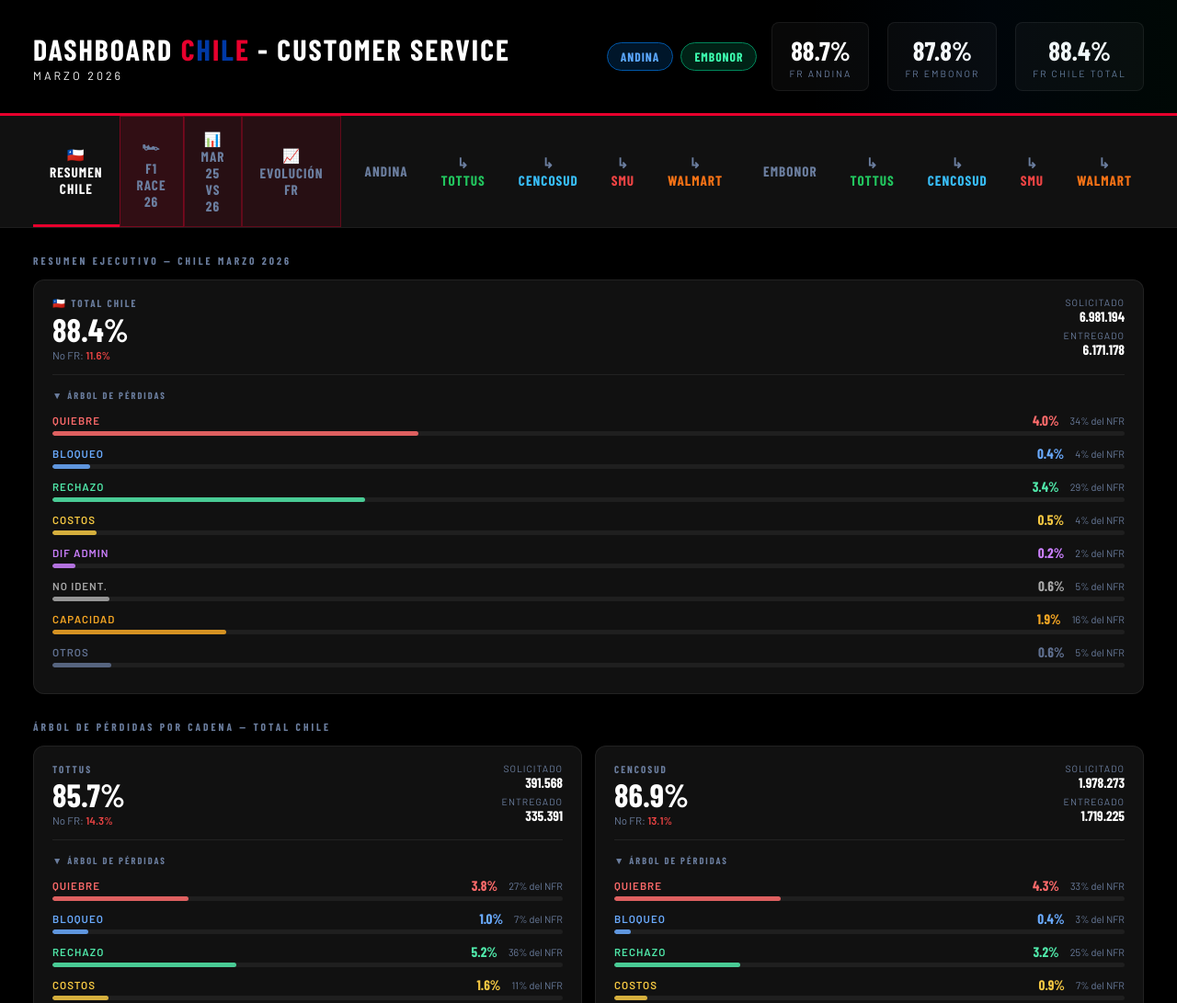
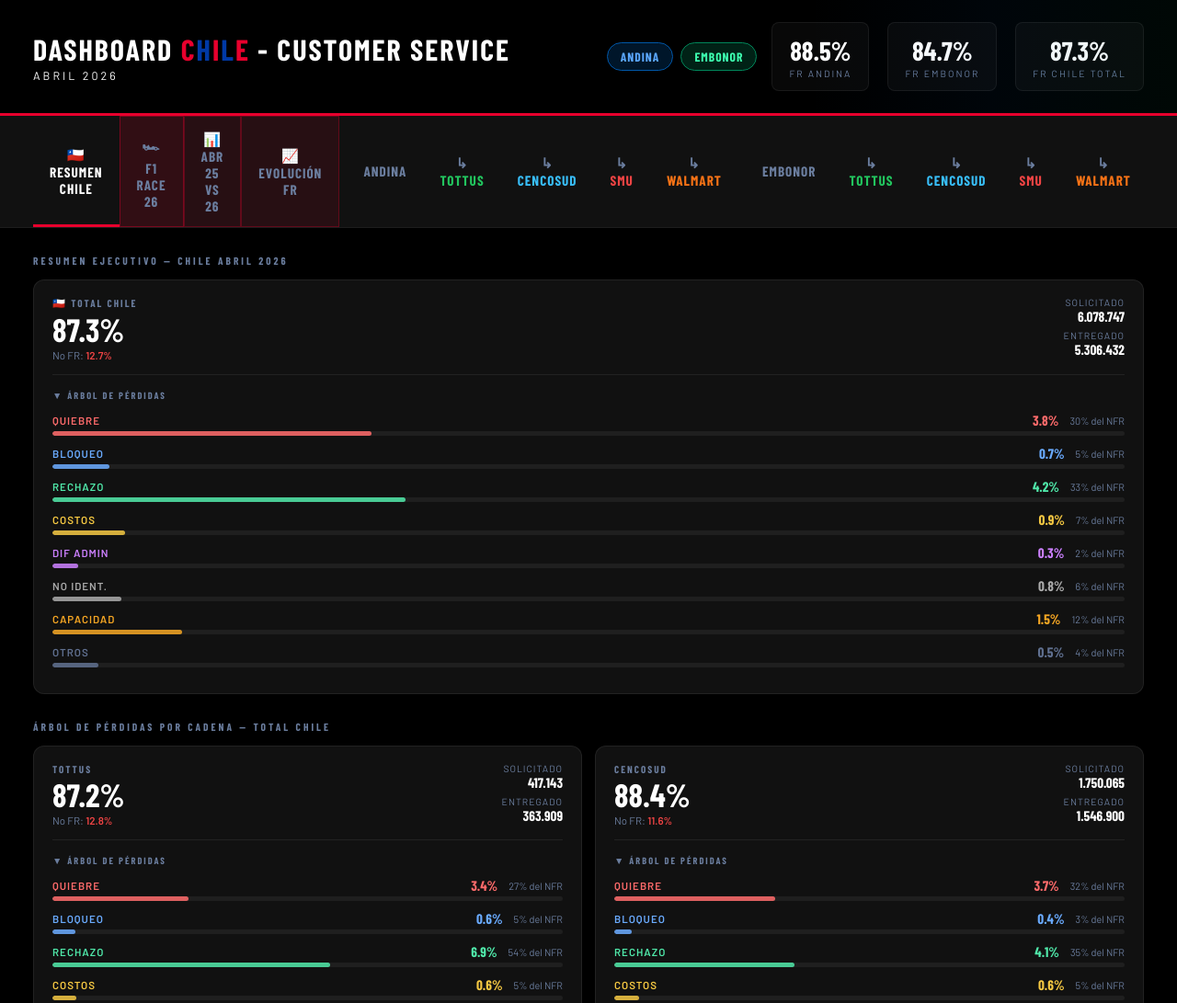
Before and after one commit to nicolasmiatello/cs-dashboard-chile, a plain HTML site: page index.html in a window 1280 px wide. Shown: the top 1091 px of the page at 92% size. Drawn offline with nearby package versions, Linux system fonts and the light colour scheme; a web font is replaced by a local one.

Commit message:
Update index.html

```diff
--- a/index.html
+++ b/index.html
@@ -165,7 +165,7 @@
 <div class="header">
   <div class="header-title">
     <h1>Dashboard <span class="chile"><span class="ch-r">C</span><span class="ch-b">h</span><span class="ch-r">i</span><span class="ch-b">l</span><span class="ch-r">e</span></span> - Customer Service</h1>
-    <p style="color:var(--white)">Marzo 2026</p>
+    <p style="color:var(--white)">Abril 2026</p>
   </div>
   <div style="display:flex;align-items:center;gap:16px">
     <div class="bottler-pills">
@@ -183,7 +183,7 @@
 <div class="nav">
   <button class="nav-btn active" onclick="showPanel('resumen',this)">🇨🇱 Resumen Chile</button>
   <button class="nav-btn" onclick="showPanel('race',this);setTimeout(()=>{if(window._raceStart)window._raceStart();},100)" style="background:rgba(232,0,45,0.15);border:1px solid rgba(232,0,45,0.4);font-weight:900;letter-spacing:1px">🏎 F1 Race 26</button>
-  <button class="nav-btn" onclick="showPanel('comparativo',this);setTimeout(()=>{if(window._compChartDraw)window._compChartDraw();},50)" style="background:rgba(232,0,45,0.1);border:1px solid rgba(232,0,45,0.3)">📊 Mar 25 vs 26</button>
+  <button class="nav-btn" onclick="showPanel('comparativo',this);setTimeout(()=>{if(window._compChartDraw)window._compChartDraw();},50)" style="background:rgba(232,0,45,0.1);border:1px solid rgba(232,0,45,0.3)">📊 Abr 25 vs 26</button>
   <button class="nav-btn" onclick="showPanel('evolucion',this);setTimeout(()=>{if(window._evoDrawChart)window._evoDrawChart();},80)" style="background:rgba(232,0,45,0.1);border:1px solid rgba(232,0,45,0.3)">📈 Evolución FR</button>
   <div class="nav-sep"></div>
   <button class="nav-btn" onclick="showPanel('andina',this)">Andina</button>
@@ -227,7 +227,7 @@
 // Andina categories: Gaseosas=SSD, Aguas=Aguas, Jugos=Jugos, Isotónicos=Hidratantes, Energética=Energéticos
 
 const ANDINA = {
-  // Marzo 2026 — sol=CANTIDAD CF, rec=VENTA CF
+  // Abril 2026 — sol=CANTIDAD CF, rec=VENTA CF
   TOTTUS: {
     'Gaseosas':   { sol: 174166+51910,  rec: 155642+40037, causes: [0,0,0,0,0,0] }, // SSD Colas + SSD Sabores
     'Aguas':      { sol: 53380+16238,   rec: 49092+14856,  causes: [0,0,0,0,0,0] }, // Aguas Plain + Aguas Sab
@@ -261,35 +261,34 @@
 // Embonor: causes stored as percentages of Solicitadas
 // [sol, rec, %Quiebre, %Bloqueo, %Rechazo, %Costos, %Eliminado, %NoId]
 const EMBONOR_RAW = {
-  // Marzo 2026 — sol=CJ Solicitadas, rec=CJ Entregadas, causas en %
-  // [sol, rec, %Quiebre, %Bloqueo, %Rechazo, %Costos, %Eliminado, %NoId]
+  // Abril 2026 — [sol, rec, %Quiebre, %Bloqueo, %Rechazo, %Costos, %Eliminado, %NoId]
   TOTTUS: {
-    'Gaseosas':   [47430,  42362,  2.50, 1.30, 3.40, 0.40, 0.30, 2.80],
-    'Aguas':      [18051,  16240,  4.20, 3.00, 1.10, 0.10, 0.00, 1.60],
-    'Jugos':      [ 7782,   5602,  6.50, 5.60, 7.80, 5.10, 0.10, 2.90],
-    'Isotónicos': [ 3759,   3449,  4.70, 0.00, 2.40, 0.00, 0.00, 1.10],
-    'Energética': [ 1313,   1271,  0.00, 0.00, 2.20, 0.00, 0.00, 1.00],
+    'Gaseosas':   [ 52171,  44869,  1.90, 0.70, 8.60, 1.40, 0.70, 0.70],
+    'Aguas':      [ 16694,  15311,  1.70, 2.50, 2.50, 0.50, 0.00, 1.10],
+    'Jugos':      [ 12104,   9368,  6.70, 1.90,13.00, 0.20, 0.10, 0.70],
+    'Isotónicos': [  4034,   3532,  8.00, 0.00, 0.90, 3.20, 0.00, 0.30],
+    'Energética': [  1313,   1240,  1.00, 1.80, 2.20, 0.00, 0.00, 0.60],
   },
   CENCOSUD: {
-    'Gaseosas':   [291233, 262107,  2.60, 0.30, 3.30, 0.40, 0.00, 1.50],
-    'Aguas':      [168435, 145523,  5.90, 0.60, 2.10, 1.00, 0.00, 1.90],
-    'Jugos':      [ 59071,  46826,  3.20, 4.60, 8.30, 1.80, 1.80, 1.50],
-    'Isotónicos': [ 22478,  17833,  3.40, 0.20, 2.60,12.10, 0.00, 1.30],
-    'Energética': [  8380,   7691,  0.40, 0.00, 2.70, 0.10, 0.00, 1.70],
+    'Gaseosas':   [322531, 271260,  2.90, 0.70, 5.80, 1.10, 0.20, 1.80],
+    'Aguas':      [124712, 107156,  4.60, 0.40, 3.30, 0.40, 0.10, 1.20],
+    'Jugos':      [ 81880,  67085,  3.60, 1.80, 6.80, 1.00, 0.10, 2.20],
+    'Isotónicos': [ 16587,  13428,  8.60, 0.00, 4.40, 1.30, 0.00, 1.70],
+    'Energética': [  7337,   6689,  1.20, 1.20, 4.10, 0.10, 0.00, 1.10],
   },
   SMU: {
-    'Gaseosas':   [ 58982,  41241,  1.60,12.50,13.50, 0.00, 1.30, 0.30],
-    'Aguas':      [440808, 395646,  3.10, 0.60, 3.60, 0.10, 0.30, 1.00],
-    'Jugos':      [123106, 111039,  3.10, 0.00, 4.50, 0.00, 0.40, 0.50],
-    'Isotónicos': [  9924,   9155,  0.30, 0.00, 4.60, 0.30, 0.30, 1.00],
-    'Energética': [ 22119,  20035,  4.30, 0.10, 2.60, 0.20, 0.40, 0.40],
+    'Gaseosas':   [326419, 285357,  2.60, 1.50, 4.30, 1.00, 0.30, 1.50],
+    'Aguas':      [ 76736,  66729,  1.60, 0.00, 8.20, 0.30, 0.10, 1.30],
+    'Jugos':      [ 46792,  34251,  1.40,12.20, 9.20, 0.40, 0.60, 0.90],
+    'Isotónicos': [ 16040,  14007,  1.60, 0.00, 5.50, 1.80, 0.50, 1.90],
+    'Energética': [  6544,   5916,  0.00, 0.00, 3.70, 2.10, 0.20, 2.60],
   },
   WALMART: {
-    'Gaseosas':   [199709, 150675, 15.60, 0.00, 4.40, 0.10, 1.30, 1.20],
-    'Aguas':      [499508, 462023,  0.90, 0.00, 2.30, 0.70, 0.70, 1.10],
-    'Jugos':      [181863, 161377,  5.00, 1.00, 2.10, 0.40, 0.20, 1.00],
-    'Isotónicos': [ 11807,  11144,  0.80, 0.00, 2.80, 0.00, 0.10, 1.20],
-    'Energética': [ 43058,  37457,  7.60, 0.10, 2.90, 0.00, 0.10, 0.90],
+    'Gaseosas':   [419040, 372369,  0.80, 0.00, 3.40, 2.50, 0.40, 1.60],
+    'Aguas':      [146840, 129537,  3.60, 0.20, 2.60, 0.80, 0.80, 1.50],
+    'Jugos':      [234096, 170321, 10.10, 4.30, 4.20, 1.60, 2.50, 2.10],
+    'Isotónicos': [ 28080,  23228,  7.90, 0.00, 2.30, 2.50, 0.50, 1.90],
+    'Energética': [ 10059,   9192,  0.90, 1.40, 3.20, 0.00, 0.20, 1.40],
   },
 };
 
@@ -313,34 +312,34 @@
 // Andina causes: Quiebre, Bloqueo(=Capacidad), Rechazo(=Retorno), Costos(=DifPrecio), Eliminado(=DifADM), NoId(=Otros)
 // Original indices: [Venta, Cant, Quiebre, Capacidad, DifADM, DifPrecio, Retorno, Otros]
 const ANDINA_RAW_ORIG = {
-  // Marzo 2026 — [sol, rec, %Quiebre, %Capacidad, %DifADM, %DifPrecio, %Retorno, %Otros]
+  // Abril 2026 — [sol, rec, %Quiebre, %Capacidad, %DifADM, %DifPrecio, %Retorno, %Otros]
   TOTTUS: {
-    'Gaseosas':   [190285, 158378, 4.42, 2.14, 0.0,  2.26,  8.02, 0.21],
-    'Aguas':      [ 68794,  61004, 5.02, 1.72, 0.0,  0.0,   4.62, 0.28],
-    'Jugos':      [ 22615,  18277, 3.55, 1.54, 0.0, 14.12, 11.28, 0.07],
-    'Isotónicos': [ 11680,  10726, 3.62, 1.69, 0.0,  0.0,   2.86, 0.05],
-    'Energética': [ 19859,  18082, 1.83, 2.36, 0.0,  0.0,   4.85, 0.10],
+    'Gaseosas':   [195715,170893, 3.26, 1.52, 0.0,  0.20,  7.85, 0.13],
+    'Aguas':      [ 62724, 58178, 3.80, 1.10, 0.0,  0.00,  2.49, 0.05],
+    'Jugos':      [ 40645, 32622, 6.81, 0.81, 0.0,  0.00, 12.12, 0.00],
+    'Isotónicos': [ 14716, 12905, 9.71, 0.77, 0.0,  0.00,  1.83, 0.00],
+    'Energética': [ 17027, 14991, 7.48, 0.99, 0.0,  0.00,  3.49, 0.00],
   },
   CENCOSUD: {
-    'Gaseosas':   [823252, 718658, 3.96, 4.99, 0.0,  0.74,  2.90, 0.06],
-    'Aguas':      [392655, 345246, 4.80, 4.27, 0.0,  0.0,   2.86, 0.04],
-    'Jugos':      [131144, 101342,12.18, 5.03, 0.0,  0.91,  4.40, 0.03],
-    'Isotónicos': [ 27482,  24221, 4.04, 4.89, 0.0,  0.0,   2.64, 0.09],
-    'Energética': [ 54143,  49778, 1.57, 3.43, 0.0,  0.0,   2.68, 0.00],
+    'Gaseosas':   [735786,672205, 3.09, 2.60, 0.0,  0.12,  2.65, 0.00],
+    'Aguas':      [269837,245360, 4.16, 2.67, 0.0,  0.10,  2.02, 0.08],
+    'Jugos':      [126601,107463, 5.41, 2.48, 0.0,  0.90,  6.04, 0.00],
+    'Isotónicos': [ 23092, 19222, 9.94, 3.30, 0.0,  0.00,  3.38, 0.00],
+    'Energética': [ 41702, 37032, 5.54, 2.41, 0.0,  0.00,  3.09, 0.00],
   },
   SMU: {
-    'Gaseosas':   [716673, 636227, 3.14, 4.43, 0.0,  0.01,  3.62, 0.00],
-    'Aguas':      [218702, 190661, 5.52, 3.41, 0.0,  0.80,  3.04, 0.00],
-    'Jugos':      [112494,  92375, 8.60, 3.31, 0.06, 0.0,   5.81, 0.00],
-    'Isotónicos': [ 35820,  30776, 6.67, 3.21, 0.0,  0.0,   4.15, 0.00],
-    'Energética': [ 54209,  49482, 0.75, 5.28, 0.0,  0.0,   2.63, 0.00],
+    'Gaseosas':   [612486,543300, 5.23, 2.78, 0.0,  0.16,  3.06, 0.00],
+    'Aguas':      [157359,140093, 4.58, 2.89, 0.0,  0.97,  2.54, 0.00],
+    'Jugos':      [ 74742, 59154,11.48, 3.18, 0.0,  1.71,  4.43, 0.00],
+    'Isotónicos': [ 24594, 20512, 7.18, 3.77, 0.0,  0.18,  5.50, 0.00],
+    'Energética': [ 34758, 31614, 1.71, 3.98, 0.0,  0.00,  3.36, 0.00],
   },
   WALMART: {
-    'Gaseosas':   [1050962, 976891, 1.92, 2.92, 0.03, 0.0,   2.12, 0.03],
-    'Aguas':      [ 405948, 372161, 3.62, 3.00, 0.04, 0.62,  0.98, 0.05],
-    'Jugos':      [ 284922, 238989, 4.89, 3.79, 0.11, 0.0,   7.12, 0.01],
-    'Isotónicos': [  68918,  61829, 5.46, 3.45, 0.02, 0.0,   1.33, 0.00],
-    'Energética': [  71821,  67379, 0.84, 3.28, 0.01, 0.0,   2.00, 0.00],
+    'Gaseosas':   [868084,792297, 1.07, 3.84, 0.0,  0.37,  3.24, 0.02],
+    'Aguas':      [387633,336272, 5.49, 3.32, 0.11, 1.25,  2.88, 0.01],
+    'Jugos':      [304275,244948, 6.10, 4.50, 0.08, 0.39,  8.00, 0.00],
+    'Isotónicos': [ 60515, 50153, 9.59, 3.42, 0.0,  0.24,  3.65, 0.00],
+    'Energética': [ 76447, 66373, 6.58, 3.63, 0.06, 0.00,  2.37, 0.00],
   },
 };
 
@@ -698,7 +697,7 @@
   const causesA = adjustCauses(CAUSES.map((c,i) => totA.sol > 0 ? totA.causes[i]/totA.sol : 0), 1 - frA);
   const causesE = adjustCauses(CAUSES.map((c,i) => totE.sol > 0 ? totE.causes[i]/totE.sol : 0), 1 - frE);
 
-  let html = `<div class="sec-label">Resumen Ejecutivo — Chile Marzo 2026</div>`;
+  let html = `<div class="sec-label">Resumen Ejecutivo — Chile Abril 2026</div>`;
 
   // ── ÁRBOL TOTAL CHILE ──
   html += `<div style="margin-bottom:28px">`;
@@ -774,24 +773,24 @@
 
 // ─── DATA 2025 ENE ───────────────────────────────────────────────────────────
 const D25 = {
-  // Marzo 2025 — desde TOTAL_CHILE_2025.xlsx
-  CHILE:    { TOTAL:0.8770 },
-  ANDINA:   { TOTAL:0.8881 },
-  EMBONOR:  { TOTAL:0.8546 },
-  TOTTUS:   { TOTAL:0.8604, ANDINA:0.8683, EMBONOR:0.8324 },
-  CENCOSUD: { TOTAL:0.8562, ANDINA:0.8950, EMBONOR:0.7743 },
-  SMU:      { TOTAL:0.9011, ANDINA:0.9020, EMBONOR:0.8996 },
-  WALMART:  { TOTAL:0.8809, ANDINA:0.8793, EMBONOR:0.8843 },
+  // Abril 2025 — desde TOTAL_CHILE_2025.xlsx
+  CHILE:    { TOTAL:0.8654 },
+  ANDINA:   { TOTAL:0.8767 },
+  EMBONOR:  { TOTAL:0.8440 },
+  TOTTUS:   { TOTAL:0.8324, ANDINA:0.8452, EMBONOR:0.7874 },
+  CENCOSUD: { TOTAL:0.8963, ANDINA:0.9182, EMBONOR:0.8509 },
+  SMU:      { TOTAL:0.8860, ANDINA:0.8684, EMBONOR:0.9127 },
+  WALMART:  { TOTAL:0.8413, ANDINA:0.8584, EMBONOR:0.8096 },
 };
 const D26 = {
-  // Marzo 2026
-  CHILE:    { TOTAL:0.8838 },
-  ANDINA:   { TOTAL:0.8864 },
-  EMBONOR:  { TOTAL:0.8783 },
-  TOTTUS:   { TOTAL:0.8565, ANDINA:0.8507, EMBONOR:0.8799 },
-  CENCOSUD: { TOTAL:0.8686, ANDINA:0.8668, EMBONOR:0.8733 },
-  SMU:      { TOTAL:0.8794, ANDINA:0.8783, EMBONOR:0.8812 },
-  WALMART:  { TOTAL:0.9011, ANDINA:0.9120, EMBONOR:0.8790 },
+  // Abril 2026
+  CHILE:    { TOTAL:0.8729 },
+  ANDINA:   { TOTAL:0.8854 },
+  EMBONOR:  { TOTAL:0.8466 },
+  TOTTUS:   { TOTAL:0.8724, ANDINA:0.8753, EMBONOR:0.8610 },
+  CENCOSUD: { TOTAL:0.8839, ANDINA:0.9033, EMBONOR:0.8419 },
+  SMU:      { TOTAL:0.8725, ANDINA:0.8791, EMBONOR:0.8598 },
+  WALMART:  { TOTAL:0.8657, ANDINA:0.8781, EMBONOR:0.8408 },
 };
 
 // ─── RENDER COMPARATIVO ───────────────────────────────────────────────────────
@@ -871,12 +870,12 @@
         <div style="font-family:'Barlow Condensed',sans-serif;font-size:0.7rem;font-weight:700;letter-spacing:2px;text-transform:uppercase;color:var(--gray-500);margin-bottom:12px">${lbl}</div>
         <div style="display:flex;align-items:flex-end;gap:16px;margin-bottom:10px">
           <div>
-            <div style="font-size:0.6rem;color:var(--gray-500);text-transform:uppercase;letter-spacing:1px;margin-bottom:2px">MAR 2025</div>
+            <div style="font-size:0.6rem;color:var(--gray-500);text-transform:uppercase;letter-spacing:1px;margin-bottom:2px">ABR 2025</div>
             <div style="font-family:'Barlow Condensed',sans-serif;font-weight:900;font-size:2rem;color:var(--gray-400)">${fmtP(fr25)}</div>
           </div>
           <div style="color:var(--gray-600);font-size:1.2rem;margin-bottom:8px">→</div>
           <div>
-            <div style="font-size:0.6rem;color:var(--gray-500);text-transform:uppercase;letter-spacing:1px;margin-bottom:2px">MAR 2026</div>
+            <div style="font-size:0.6rem;color:var(--gray-500);text-transform:uppercase;letter-spacing:1px;margin-bottom:2px">ABR 2026</div>
             <div style="font-family:'Barlow Condensed',sans-serif;font-weight:900;font-size:2rem;color:var(--white)">${fmtP(fr26)}</div>
           </div>
         </div>
@@ -954,7 +953,7 @@
 
     const datasets = [
       {
-        label: 'Mar 2025',
+        label: 'Abr 2025',
         data: visChains.map(ch => +(D25[ch][dataKey]*100).toFixed(1)),
         backgroundColor: visChains.map(ch => CHAIN_COLORS[ch].light),
         borderColor: visChains.map(ch => CHAIN_COLORS[ch].solid),
@@ -963,7 +962,7 @@
         borderSkipped: false,
       },
       {
-        label: 'Mar 2026',
+        label: 'Abr 2026',
         data: visChains.map(ch => +(D26[ch][dataKey]*100).toFixed(1)),
         backgroundColor: visChains.map(ch => CHAIN_COLORS[ch].solid),
         borderColor: visChains.map(ch => CHAIN_COLORS[ch].solid),
@@ -1089,51 +1088,51 @@
 // ─── EVOLUCIÓN FILL RATE ─────────────────────────────────────────────────────
 function buildEvolucion() {
   const MESES_2025 = ['Ene','Feb','Mar','Abr','May','Jun','Jul','Ago','Sep','Oct','Nov','Dic'];
-  const MESES_2026 = ['Ene','Feb','Mar'];
+  const MESES_2026 = ['Ene','Feb','Mar','Abr'];
   // DATA: sol/rec mensuales 2025 para YTD acumulado correcto
   // y2026: sol/rec mensuales 2026 (agregar meses a medida que se cargan)
   const DATA = {
     CHILE:   {
       sol2025:[6111318.06,6037159.13,6772349.32,6051094.46,5329658.44,4742340.21,4848973.19,6015914.97,6301720.38,6758869.58,6688919.49,7703950.76],
       rec2025:[5212616.35,5226711.95,5939398.69,5236563.58,4697969.31,4133420.7,4348970.58,5208492.08,5438669.94,5700137.94,5771440.54,6832413.86],
-      sol2026:[7705186,6741510,6989778], rec2026:[6318085,5903506,6177576], // Andina+Embonor
-      y2026:[0.820,0.8757,0.8838]
+      sol2026:[7705186,6741510,6989778,6078747], rec2026:[6318085,5903506,6177576,5306432], // Andina+Embonor
+      y2026:[0.820,0.8757,0.8838,0.8729]
     },
     ANDINA:  {
       sol2025:[3629807.06,3580887.13,4528328.32,3955907.46,3593653.44,3003493.21,3030156.19,4055184.97,4100441.38,4546555.58,4677913.49,4955984.76],
       rec2025:[3170311.35,3114137.95,4021644.69,3468143.58,3171230.31,2631062.45,2724606.58,3575968.08,3533189.94,3812082.94,4000677.54,4406760.86],
-      sol2026:[4745602,4154727,4770962], rec2026:[3981333,3629647,4228880],
-      y2026:[0.839,0.8736,0.8864]
+      sol2026:[4745602,4154727,4770962,4128738], rec2026:[3981333,3629647,4228880,3655587],
+      y2026:[0.839,0.8736,0.8864,0.8854]
     },
     EMBONOR: {
       sol2025:[2481511,2456272,2244021,2095187,1736005,1738847,1818817,1960730,2201279,2212314,2011006,2747966],
       rec2025:[2042305,2112574,1917754,1768420,1526739,1502358.25,1624364,1632524,1905480,1888055,1770763,2425653],
-      sol2026:[2959584,2586783,2218816], rec2026:[2336752,2273859,1948696],
-      y2026:[0.790,0.879,0.8783]
+      sol2026:[2959584,2586783,2218816,1950009], rec2026:[2336752,2273859,1948696,1650845],
+      y2026:[0.790,0.879,0.8783,0.8466]
     },
     TOTTUS:  {
       sol2025:[419835.78,366825.05,381538.29,338504.96,376942.54,350958.25,371005,357423.83,460525.04,481632.16,470734.37,574710.99],
       rec2025:[322977.61,302643.51,328264.29,281774.41,311469.01,284084.92,310363,306756.79,374694.82,388787.38,387577.73,502768.56],
       sol2026:[null], rec2026:[null],
-      y2026:[0.815,0.8768,0.8565]
+      y2026:[0.815,0.8768,0.8565,0.8724]
     },
     CENCOSUD:{
       sol2025:[1799181.39,1754011.2,2016402.64,1694033.58,1591847.81,1357727.37,1484263.19,1681994.12,1710775.05,1872385.62,1745969.67,2482516.32],
       rec2025:[1607510.88,1544999.89,1726462.69,1518354.11,1432849.53,1227162.52,1399892.58,1518478.55,1525277.73,1666677.7,1560648.18,2194099.68],
       sol2026:[null], rec2026:[null],
-      y2026:[0.856,0.9035,0.8686]
+      y2026:[0.856,0.9035,0.8686,0.8839]
     },
     SMU:     {
       sol2025:[1338552.29,1317392.11,1546331.88,1244610.24,1075378.99,838139.62,1076617,1108804.11,1275032.85,1489256.31,1545633.06,1509601.92],
       rec2025:[1194908.93,1177308.14,1393334.06,1102745.05,971776.41,707044.35,923284,946705.23,1095205.71,1264783.09,1311806.31,1334459.43],
       sol2026:[null], rec2026:[null],
-      y2026:[0.816,0.8267,0.8794]
+      y2026:[0.816,0.8267,0.8794,0.8725]
     },
     WALMART: {
       sol2025:[2553748.6,2598930.78,2828076.51,2773945.67,2285489.09,2195514.98,1917088,2867692.91,2855387.44,2915595.49,2926582.39,3137121.52],
       rec2025:[2087218.93,2201760.42,2491337.64,2333690.02,1981874.36,1915128.91,1715430,2436551.51,2443491.67,2379889.76,2511408.33,2801087.19],
       sol2026:[null], rec2026:[null],
-      y2026:[0.803,0.8929,0.9011]
+      y2026:[0.803,0.8929,0.9011,0.8657]
     },
   };
   // Helper: YTD FR acumulado hasta mes idx (0-based)
@@ -1357,8 +1356,8 @@
   // YTD Feb 2026: (rec_ene26 + rec_feb26) / (sol_ene26 + sol_feb26)
   // Jan 2026 sol estimado desde Jan 2025 (misma estacionalidad)
   const RACERS = [
-    { id:'andina',  name:'Andina',  code:'AND', fr:0.8660, color:'#3B82F6', glow:'rgba(59,130,246,0.7)' },
-    { id:'embonor', name:'Embonor', code:'EMB', fr:0.8447, color:'#22C55E', glow:'rgba(34,197,94,0.7)'  },
+    { id:'andina',  name:'Andina',  code:'AND', fr:0.8705, color:'#3B82F6', glow:'rgba(59,130,246,0.7)' },
+    { id:'embonor', name:'Embonor', code:'EMB', fr:0.8451, color:'#22C55E', glow:'rgba(34,197,94,0.7)'  },
   ].sort((a,b) => b.fr - a.fr);
 
   const panel = document.getElementById('p-race');
@@ -1455,8 +1454,8 @@
   <div id="race-wrap">
     <div class="race-header">
       <div class="f1-badge">F1</div>
-      <div class="race-title">Fill Rate Race 2026 — YTD Mar</div>
-      <div class="race-period">YTD Marzo 2026</div>
+      <div class="race-title">Fill Rate Race 2026 — YTD Abr</div>
+      <div class="race-period">YTD Abril 2026</div>
       <div class="race-controls">
         <button class="rc-btn" id="rc-1x" onclick="raceSetSpeed(1)">1x</button>
         <button class="rc-btn rc-active" id="rc-2x" onclick="raceSetSpeed(2)">2x</button>
```
